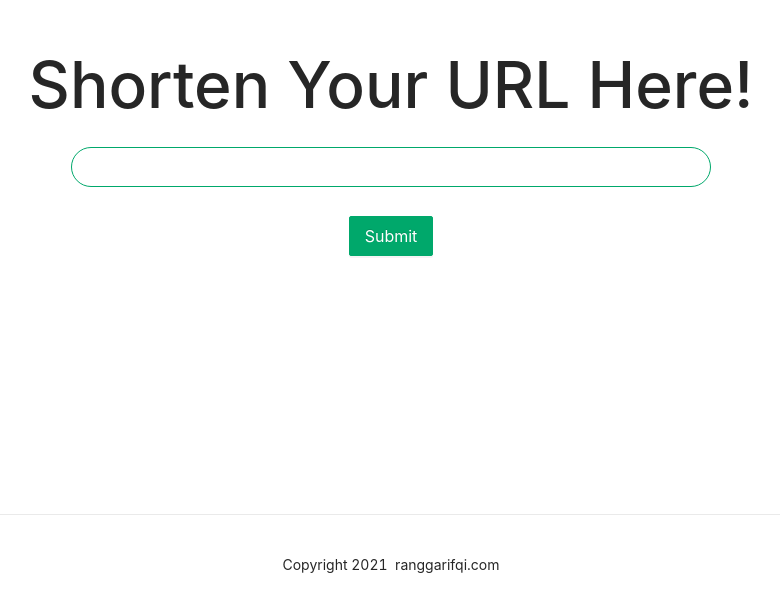
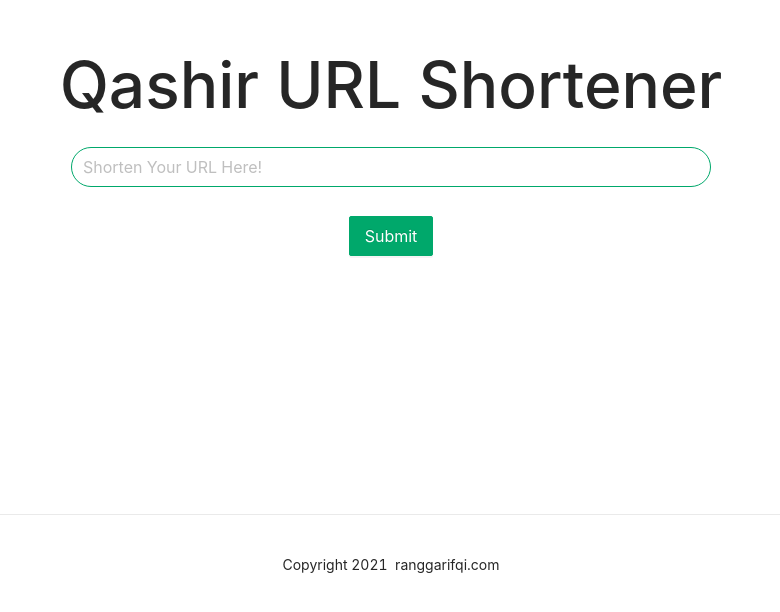
Before and after one commit to ranggarifqi/qashir-url-shortener-frontend, a Next.js app: page / in a window 1280 px wide. Shown: the part 186-798 px from the top of the page, without its empty margins (249-1029 px from the left). Built offline with nearby package versions, Linux system fonts and the light colour scheme.

Commit message:
Change title

```diff
--- a/pages/index.tsx
+++ b/pages/index.tsx
@@ -32,13 +32,13 @@ export default function Home() {
   return (
     <MainLayout>
       <Head>
-        <title>Create Next App</title>
-        <meta name="description" content="Generated by create next app" />
+        <title>Qashir URL Shortener</title>
+        <meta name="description" content="Qashir URL Shortener" />
         <link rel="icon" href="/favicon.ico" />
       </Head>
 
       <main className={styles.main}>
-        <h2 className={styles.title}>Shorten Your URL Here!</h2>
+        <h2 className={styles.title}>Qashir URL Shortener</h2>
 
         <Form className={styles.form} form={formState} name="urlShortener" onFinish={onSubmit}>
           {result.length > 0 ? (
@@ -54,7 +54,7 @@ export default function Home() {
                 },
               ]}
             >
-              <RoundedTextInput size="large" style={{ width: "40rem" }} />
+              <RoundedTextInput size="large" style={{ width: "40rem" }} placeholder="Shorten Your URL Here!" />
             </Form.Item>
           )}
 
```
